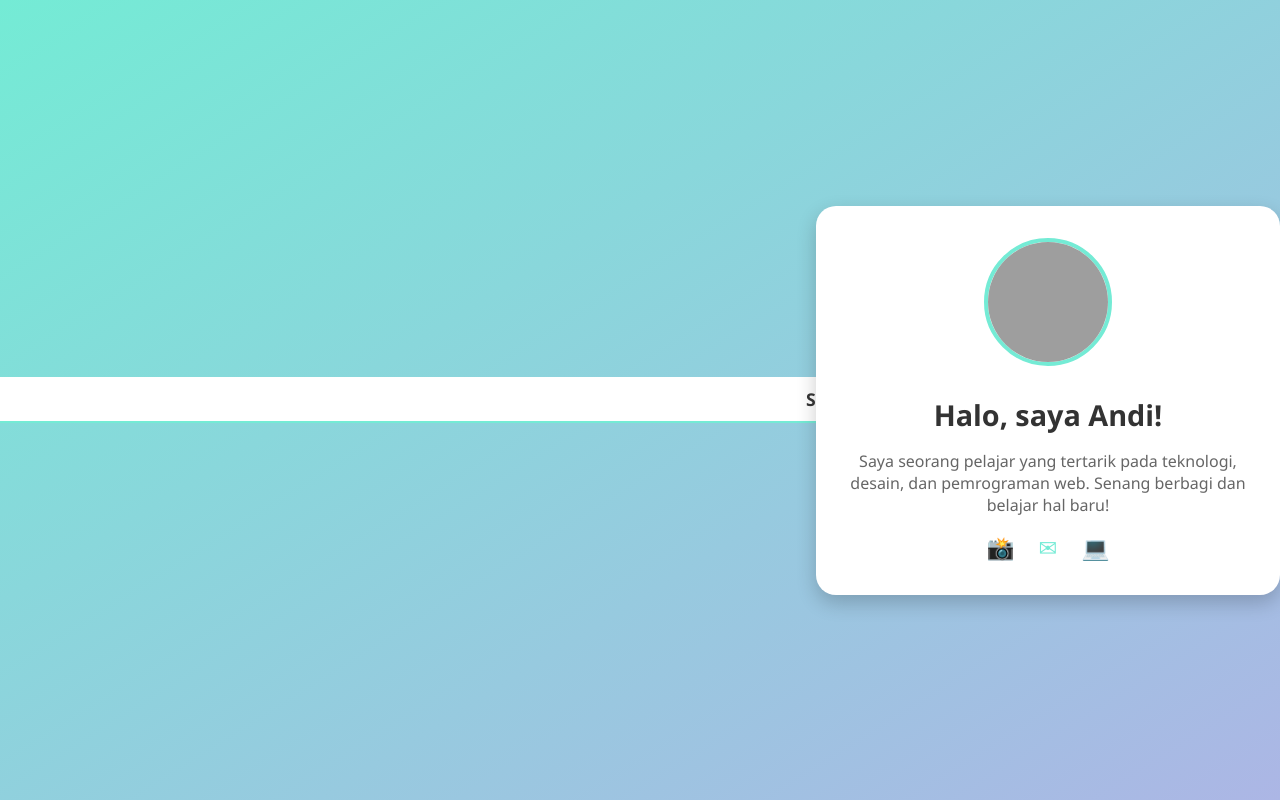
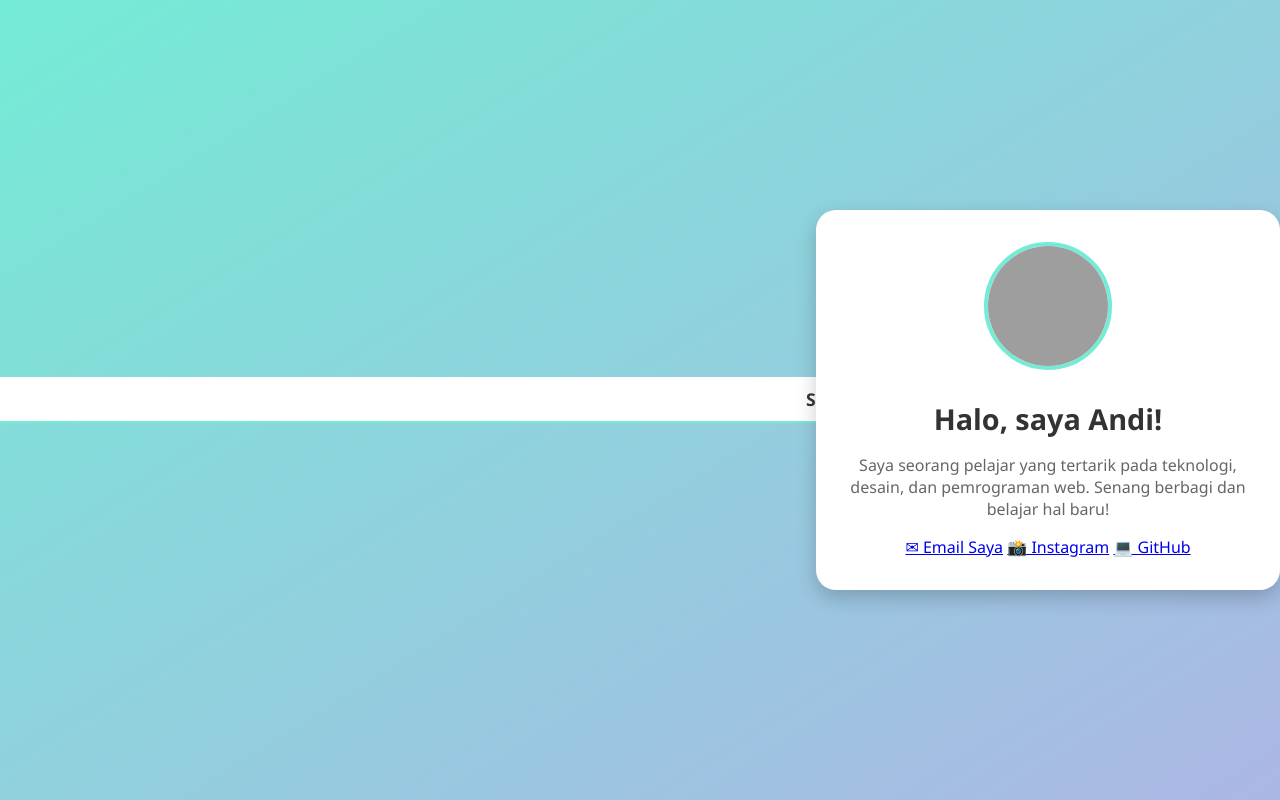
Before and after one commit to Tamaa08/web-perkenalan, a plain HTML site: page index.html in a window 1280 px wide. Drawn offline with Linux system fonts and the light colour scheme; grey boxes are pictures that could not be loaded.

Commit message:
Update index.html

```diff
--- a/index.html
+++ b/index.html
@@ -1,25 +1,27 @@
- <!DOCTYPE html>
+<!DOCTYPE html>
 <html lang="id">
 <head>
   <meta charset="UTF-8" />
   <meta name="viewport" content="width=device-width, initial-scale=1.0"/>
   <title>Perkenalan Diri</title>
   <link rel="stylesheet" href="style.css" />
+  <link href="https://fonts.googleapis.com/css2?family=Poppins:wght@400;600&display=swap" rel="stylesheet">
 </head>
 <body>
   <!-- Running Text -->
   <marquee behavior="scroll" direction="left" class="running-text">
-    Selamat datang di halaman perkenalan saya! 😊
+    Selamat datang di halaman perkenalan saya! 😊 Jangan lupa follow sosial media ya!
   </marquee>
 
-  <div class="card">
+  <div class="card animate">
     <img src="https://i.pravatar.cc/120" alt="Foto Profil" class="profile-pic">
     <h1>Halo, saya Andi!</h1>
     <p>Saya seorang pelajar yang tertarik pada teknologi, desain, dan pemrograman web. Senang berbagi dan belajar hal baru!</p>
-    <div class="socials">
-      <a href="https://instagram.com/" target="_blank">📸</a>
-      <a href="mailto:andi@email.com">✉</a>
-      <a href="https://github.com/" target="_blank">💻</a>
+
+    <div class="buttons">
+      <a href="mailto:andi@email.com" class="btn">✉ Email Saya</a>
+      <a href="https://instagram.com/" target="_blank" class="btn">📸 Instagram</a>
+      <a href="https://github.com/" target="_blank" class="btn">💻 GitHub</a>
     </div>
   </div>
 </body>
```
